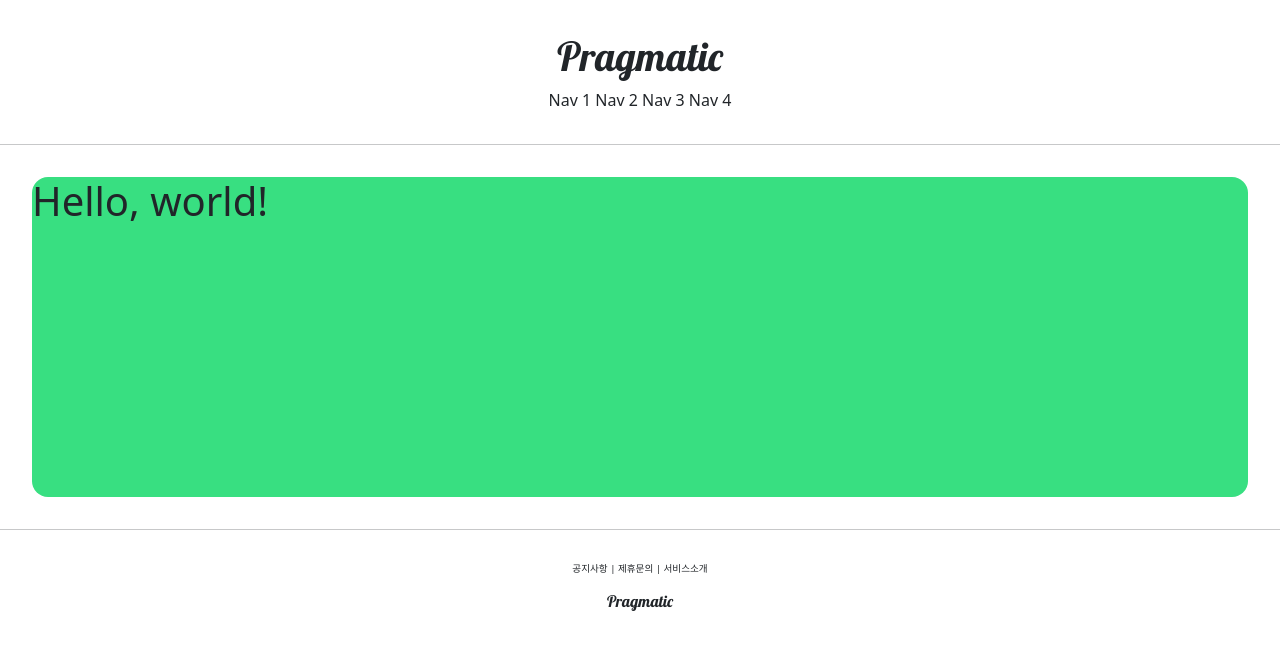
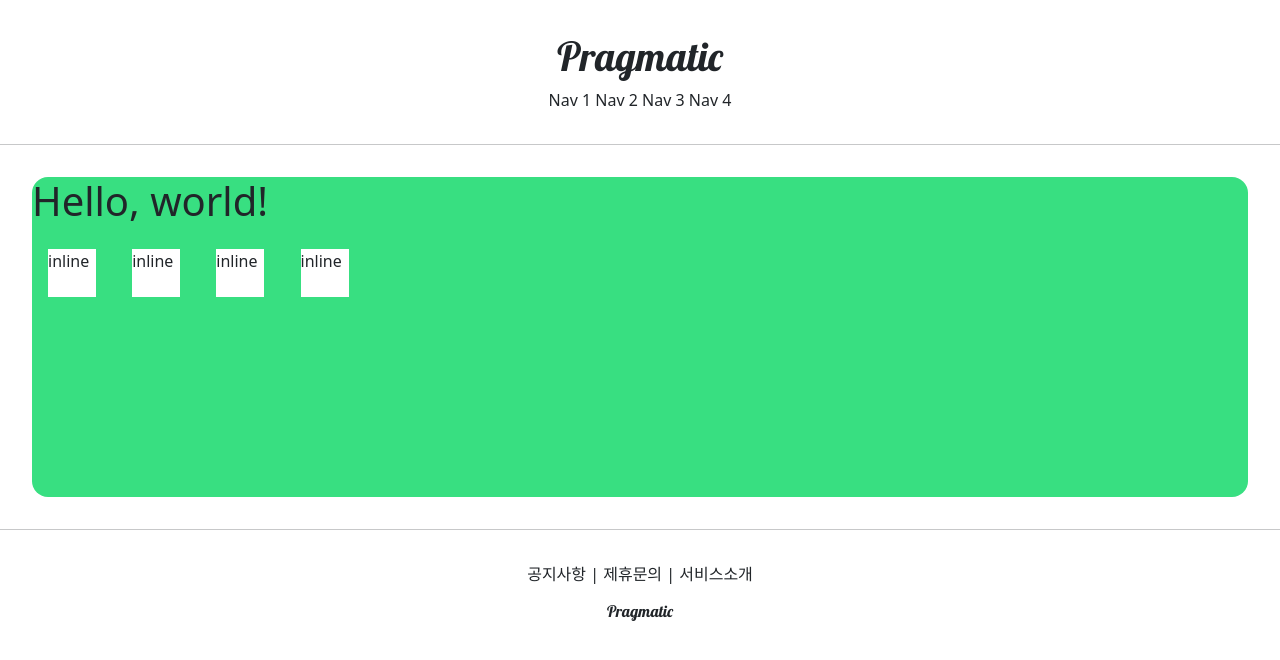
Before and after one commit to buhmhan/pragmatic, a Django app: page /account/hello_world/ in a window 1280 px wide. Shown: the top 660 px of the page. Run offline with Django 4.2, Linux system fonts and the light colour scheme.

Commit message:
css practice.

```diff
--- a/pragmatic/settings.py
+++ b/pragmatic/settings.py
@@ -123,6 +123,10 @@ USE_TZ = True
 # https://docs.djangoproject.com/en/4.2/howto/static-files/
 
 STATIC_URL = 'static/'
+STATIC_ROOT = os.path.join(BASE_DIR, 'staticfiles')
+STATICFILES_DIRS = [
+    os.path.join(BASE_DIR, 'static')
+]
 
 # Default primary key field type
 # https://docs.djangoproject.com/en/4.2/ref/settings/#default-auto-field
--- /dev/null
+++ b/static/base.css
@@ -0,0 +1,24 @@
+/* Footer */
+.pragmatic_footer_logo {
+  font-family: Lobster;
+}
+
+.pragmatic_footer_button {
+  font-size: 0.6 rem;
+}
+
+.pragmatic_footer {
+  text-align: center;
+  margin-top: 2rem;
+}
+
+/* Header */
+
+.pragmatic_header {
+  text-align: center;
+  margin: 2rem 0;
+}
+
+.pragmatic_header_logo {
+  font-family: Lobster;
+}
--- a/templates/accountapp/hello_world.html
+++ b/templates/accountapp/hello_world.html
@@ -2,6 +2,15 @@
 <!--  -->
 
 {% block content %}
+
+<style>
+  .testing {
+    background-color: white;
+    height: 3rem;
+    width: 3rem;
+    margin: 1rem;
+  }
+</style>
 <div
   style="
     height: 20rem;
@@ -11,5 +20,9 @@
   "
 >
   <h1>Hello, world!</h1>
+  <div class="testing" style="display: inline-block">inline</div>
+  <div class="testing" style="display: inline-block">inline</div>
+  <div class="testing" style="display: inline-block">inline</div>
+  <div class="testing" style="display: inline-block">inline</div>
 </div>
 {% endblock %}
--- a/templates/footer.html
+++ b/templates/footer.html
@@ -1,9 +1,9 @@
-<div style="text-align: center; margin-top: 2rem">
-  <div style="font-size: 0.6rem">
+<div class="pragmatic_footer">
+  <div class="pragmatic_footer_button">
     <span>공지사항</span> | <span>제휴문의</span> |
     <span>서비스소개</span>
   </div>
   <div style="margin-top: 1rem">
-    <h6 style="margin-top: 1rem; font-family: Lobster">Pragmatic</h6>
+    <h6 class="pragmatic_footer_logo">Pragmatic</h6>
   </div>
 </div>
--- a/templates/head.html
+++ b/templates/head.html
@@ -1,3 +1,5 @@
+{% load static %}
+
 <head>
   <meta charset="UTF-8" />
   <meta name="viewport" content="width=device-width, initial-scale=1.0" />
@@ -17,4 +19,7 @@
     href="https://fonts.googleapis.com/css2?family=Lobster&family=Roboto&display=swap"
     rel="stylesheet"
   />
+
+  <!-- CSS -->
+  <link rel="stylesheet" href="{% static 'base.css' %}" />
 </head>
--- a/templates/header.html
+++ b/templates/header.html
@@ -1,6 +1,6 @@
-<div style="text-align: center; margin: 2rem 0">
+<div class="pragmatic_header">
   <div>
-    <h1 style="font-family: 'Lobster', cursive">Pragmatic</h1>
+    <h1 class="pragmatic_header_logo">Pragmatic</h1>
   </div>
   <div>
     <span>Nav 1</span>
```
